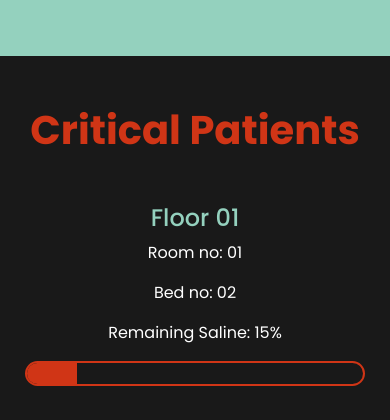
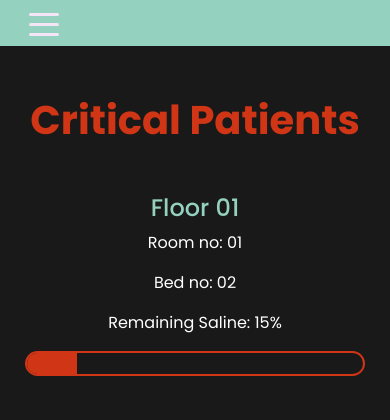
Before and after one commit to DUcepticons/Intelligent-Saline, a Django app: page / in a window 390 px wide. Shown: the top 420 px of the page. Run offline with Django 3.2, Linux system fonts and the light colour scheme; data comes from the database, SQL or seed files in the repository; both versions use the stored data as it was after the commit; data that the repository does not hold is empty; some libraries are stand-ins or nearby versions.

Commit message:
onek kaj
green-red color change
homepage dynamic
navbar hamburger to cross animation
h7x11 code add with nodemcu
graph plot excel

```diff
--- a/salineweb/main/urls.py
+++ b/salineweb/main/urls.py
@@ -21,6 +21,7 @@ urlpatterns = [
     path('floor/<int:floor_no>/',views.floor,name='floor'),
     path('floor/<int:floor_no>/room/<int:room_no>/',views.room,name='room'),
     path('ajax/', views.ajaxroomdata, name='ajaxroomdata'),
+    path('ajaxhome/', views.ajaxhomeroomdata, name='ajaxhomeroomdata'),
     path('receive/',views.receive,name='receive')
 
 ]
--- a/salineweb/main/views.py
+++ b/salineweb/main/views.py
@@ -66,7 +66,15 @@ def ajaxroomdata(request):
 		received_bed = request.GET.get('sent_bed')
 		ajaxObject = patient.objects.get(floor = received_floor,room=received_room,bed_no=received_bed)
 		return render(request=request,template_name="ajaxroomdata.html",
-			context={"dynamicpercentage": ajaxObject.percentage })
+			context={"dynamicpercentage": ajaxObject.percentage,
+					"critical_value":20 })
+
+def ajaxhomeroomdata(request):
+	if request.method == 'GET':
+		return render(request=request,template_name="ajaxhomeroomdata.html",
+					context={"patients":patient.objects.all,
+				  	"floors":floors(),
+				  	"critical_value":20})
 
 @csrf_exempt
 def receive(request):
--- /dev/null
+++ b/salineweb/templates/ajaxhomeroomdata.html
@@ -0,0 +1,17 @@
+{% load staticfiles %}
+{% for i in patients %}
+
+  {% if i.percentage <= critical_value %}
+      <div class="col-lg-3 col-12 text-center text-lg-left patient-column ">
+          <h4 class="adv-sal-green">Floor 0{{i.floor}}</h4>
+          <p class="white">Room no: 0{{i.room}}</p>
+          <p class="white">Bed no: 0{{i.bed_no}}</p>
+
+          <p class="white ">Remaining Saline: {{i.percentage}}%</p>
+          <div class="progress adv-sal-red-border" style="height: 25px;width:100%;border-radius:50px;">
+              <div class="progress-bar adv-sal-red-background" role="progressbar" style="width: {{i.percentage}}%;" aria-valuenow="30" aria-valuemin="0" aria-valuemax="100"></div>
+          </div>
+      </div>
+  {% endif %}
+
+{% endfor %}
--- a/salineweb/templates/navbar.html
+++ b/salineweb/templates/navbar.html
@@ -1,7 +1,110 @@
+<style>
+/* Icon 1 */
+
+.animated-icon3 {
+width: 30px;
+height: 20px;
+position: relative;
+margin: 0px;
+-webkit-transform: rotate(0deg);
+-moz-transform: rotate(0deg);
+-o-transform: rotate(0deg);
+transform: rotate(0deg);
+-webkit-transition: .5s ease-in-out;
+-moz-transition: .5s ease-in-out;
+-o-transition: .5s ease-in-out;
+transition: .5s ease-in-out;
+cursor: pointer;
+}
+
+.animated-icon3 span {
+display: block;
+position: absolute;
+height: 3px;
+width: 100%;
+border-radius: 9px;
+opacity: 1;
+left: 0;
+-webkit-transform: rotate(0deg);
+-moz-transform: rotate(0deg);
+-o-transform: rotate(0deg);
+transform: rotate(0deg);
+-webkit-transition: .25s ease-in-out;
+-moz-transition: .25s ease-in-out;
+-o-transition: .25s ease-in-out;
+transition: .25s ease-in-out;
+}
+
+
+.animated-icon3 span {
+background: #f3e5f5;
+}
+
+
+.animated-icon3 span:nth-child(1) {
+top: 0px;
+-webkit-transform-origin: left center;
+-moz-transform-origin: left center;
+-o-transform-origin: left center;
+transform-origin: left center;
+}
+
+.animated-icon3 span:nth-child(2) {
+top: 10px;
+-webkit-transform-origin: left center;
+-moz-transform-origin: left center;
+-o-transform-origin: left center;
+transform-origin: left center;
+}
+
+.animated-icon3 span:nth-child(3) {
+top: 20px;
+-webkit-transform-origin: left center;
+-moz-transform-origin: left center;
+-o-transform-origin: left center;
+transform-origin: left center;
+}
+
+.animated-icon3.open span:nth-child(1) {
+-webkit-transform: rotate(45deg);
+-moz-transform: rotate(45deg);
+-o-transform: rotate(45deg);
+transform: rotate(45deg);
+top: 0px;
+left: 8px;
+}
+
+.animated-icon3.open span:nth-child(2) {
+width: 0%;
+opacity: 0;
+}
+
+.animated-icon3.open span:nth-child(3) {
+-webkit-transform: rotate(-45deg);
+-moz-transform: rotate(-45deg);
+-o-transform: rotate(-45deg);
+transform: rotate(-45deg);
+top: 21px;
+left: 8px;
+}
+</style>
+
+<script type="text/javascript">
+$(document).ready(function () {
+
+  $('.third-button').on('click', function () {
+
+    $('.animated-icon3').toggleClass('open');
+  });
+});
+
+</script>
+
 <nav class="navbar navbar-expand-lg sticky-top adv-sal-green-background">
 
-  <button class="navbar-toggler" type="button" data-toggle="collapse" data-target="#navbarNavDropdown" aria-controls="navbarNavDropdown" aria-expanded="false" aria-label="Toggle navigation">
-    <span class="navbar-toggler-icon"></span>
+
+  <button class="navbar-toggler third-button" type="button" data-toggle="collapse" data-target="#navbarNavDropdown" aria-controls="navbarNavDropdown" aria-expanded="false" aria-label="Toggle navigation">
+    <div class="animated-icon3"><span></span><span></span><span></span></div>
   </button>
   <div class="collapse navbar-collapse" id="navbarNavDropdown">
     <ul class="navbar-nav">
```
Also changed, not shown: salineweb/templates/ajaxroomdata.html (+8 -0 lines), salineweb/templates/index.html (+24 -24 lines), salineweb/db.sqlite3, 4 other files.
